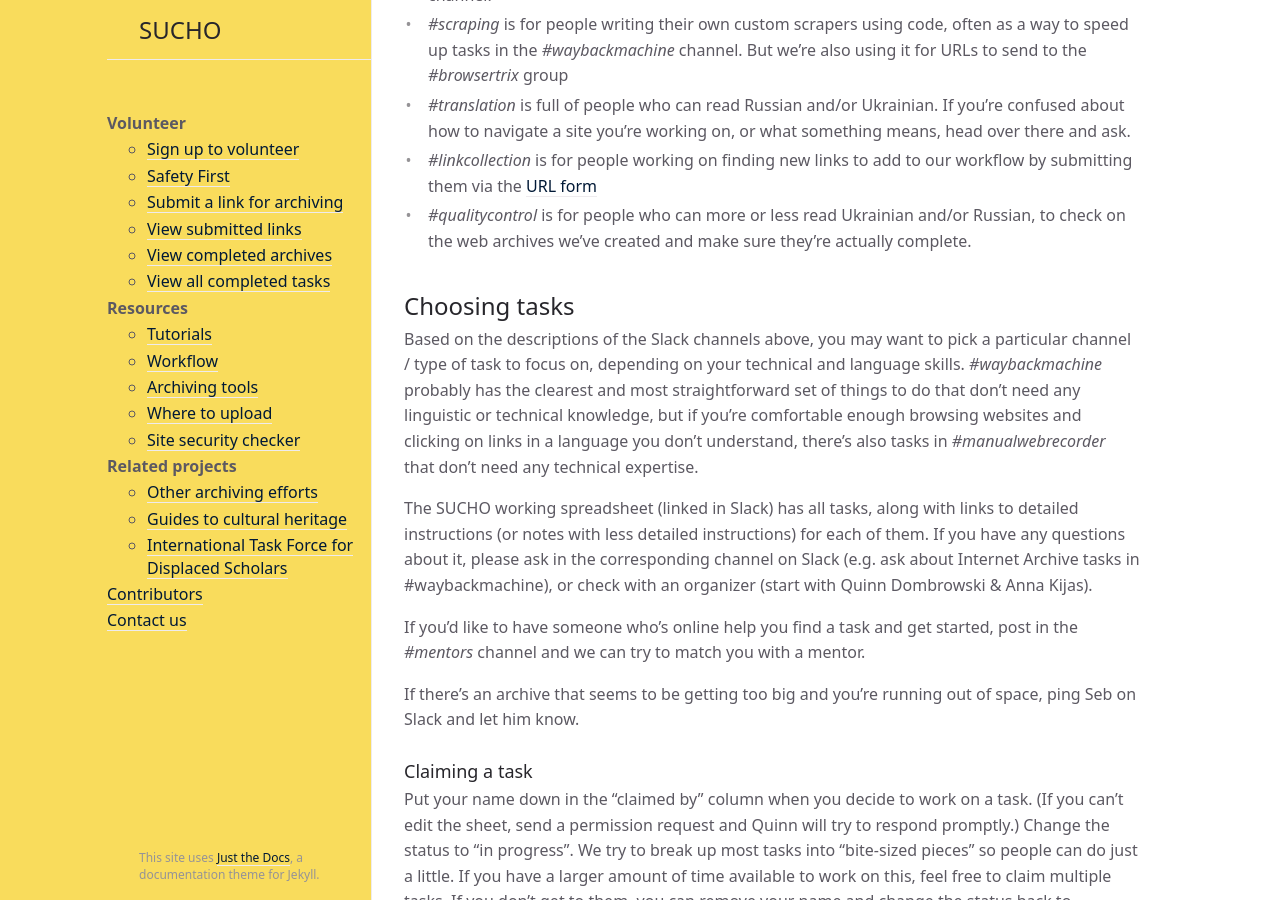
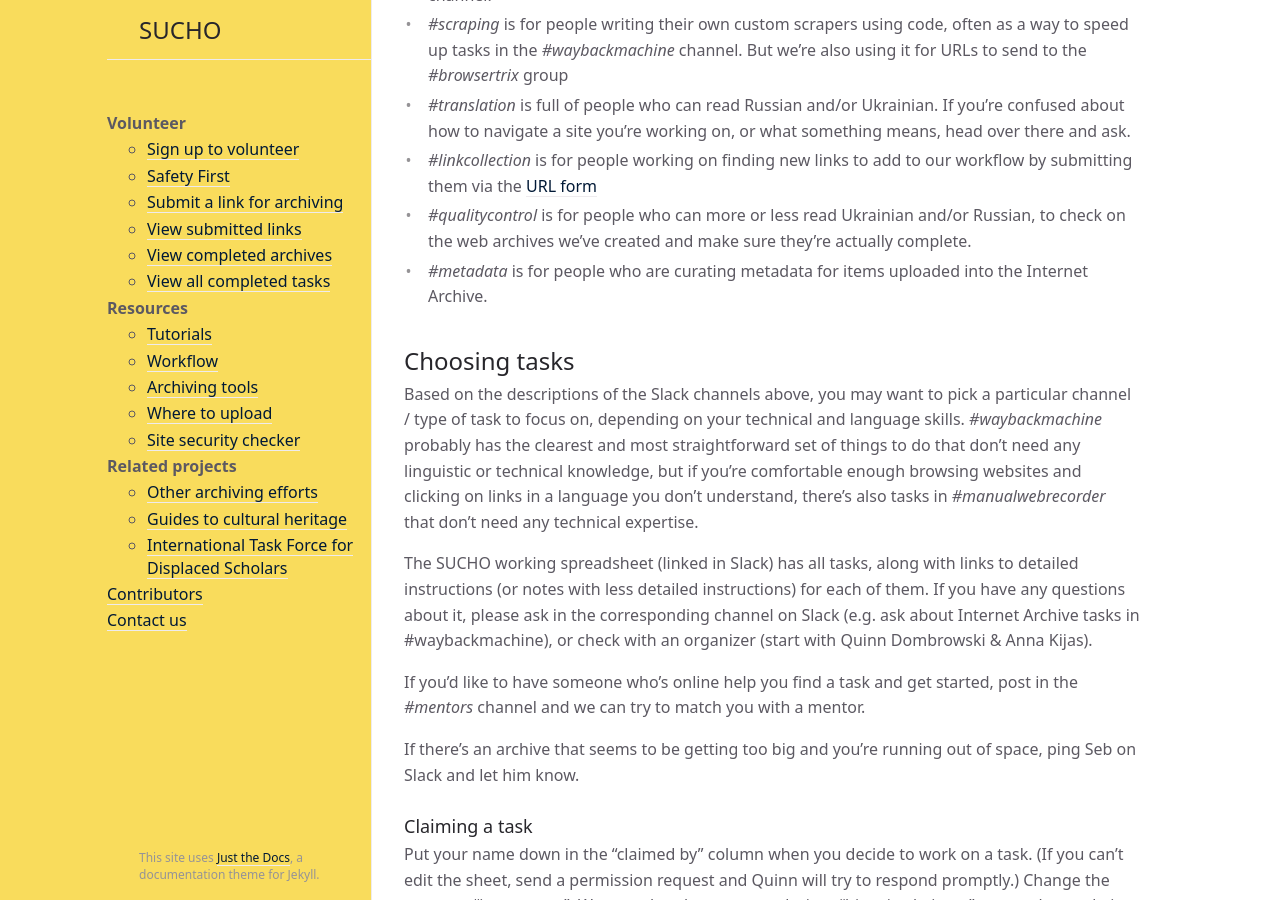
Before and after one commit to sucho-archiving/sucho-archiving.github.io, a Jekyll site: the page built from orientation.md, in a window 1280 px wide and 900 px high, scrolled down 930 px. Built offline with Jekyll 4.4.1, drawn with Linux system fonts in a browser that asks for light colours.

Commit message:
added metadata channel

```diff
--- a/orientation.md
+++ b/orientation.md
@@ -26,6 +26,7 @@
 * *#translation* is full of people who can read Russian and/or Ukrainian. If you're confused about how to navigate a site you're working on, or what something means, head over there and ask.
 * *#linkcollection* is for people working on finding new links to add to our workflow by submitting them via the [URL form](https://docs.google.com/forms/d/e/1FAIpQLSffa64-l6qXqEumAcf38OEOrTFeYZEmF531PNv9ZgzNFbcgxQ/viewform)
 * *#qualitycontrol* is for people who can more or less read Ukrainian and/or Russian, to check on the web archives we've created and make sure they're actually complete.
+* *#metadata* is for people who are curating metadata for items uploaded into the Internet Archive.
 
 ## Choosing tasks
 
```
